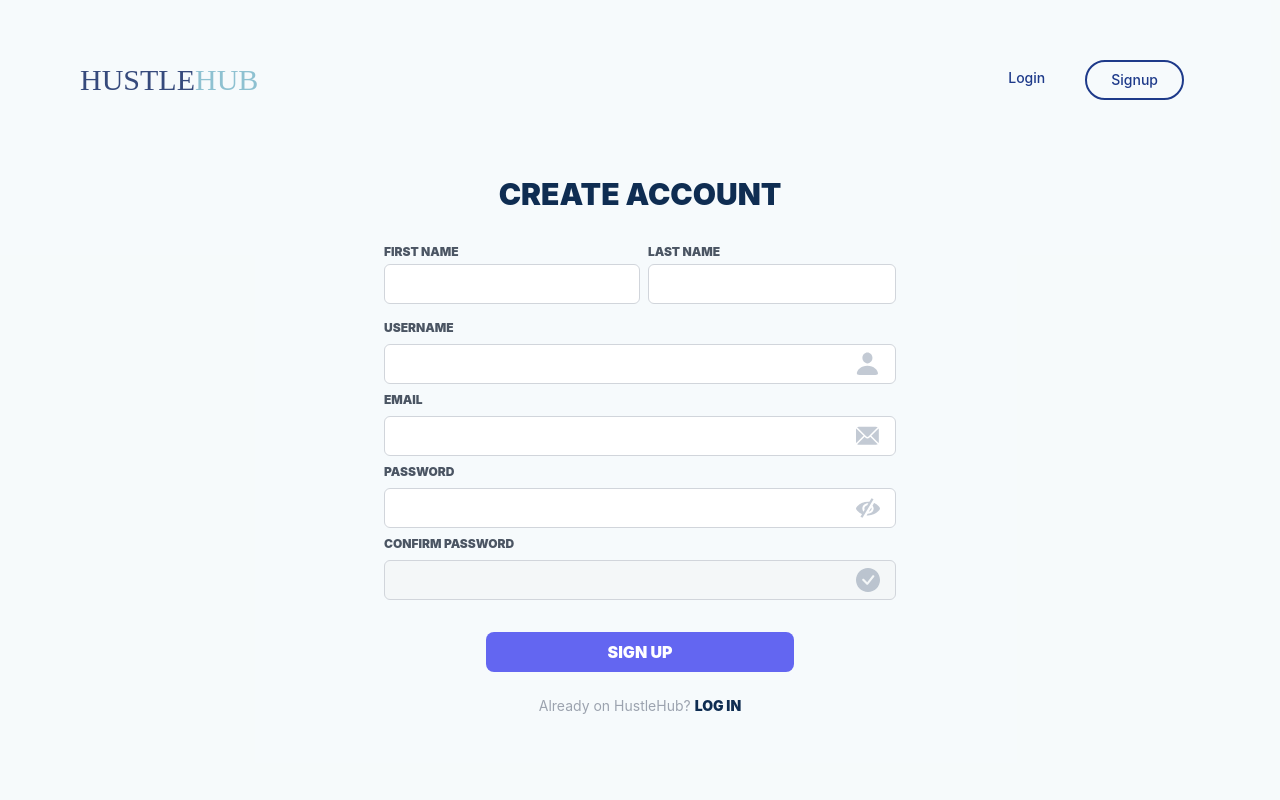
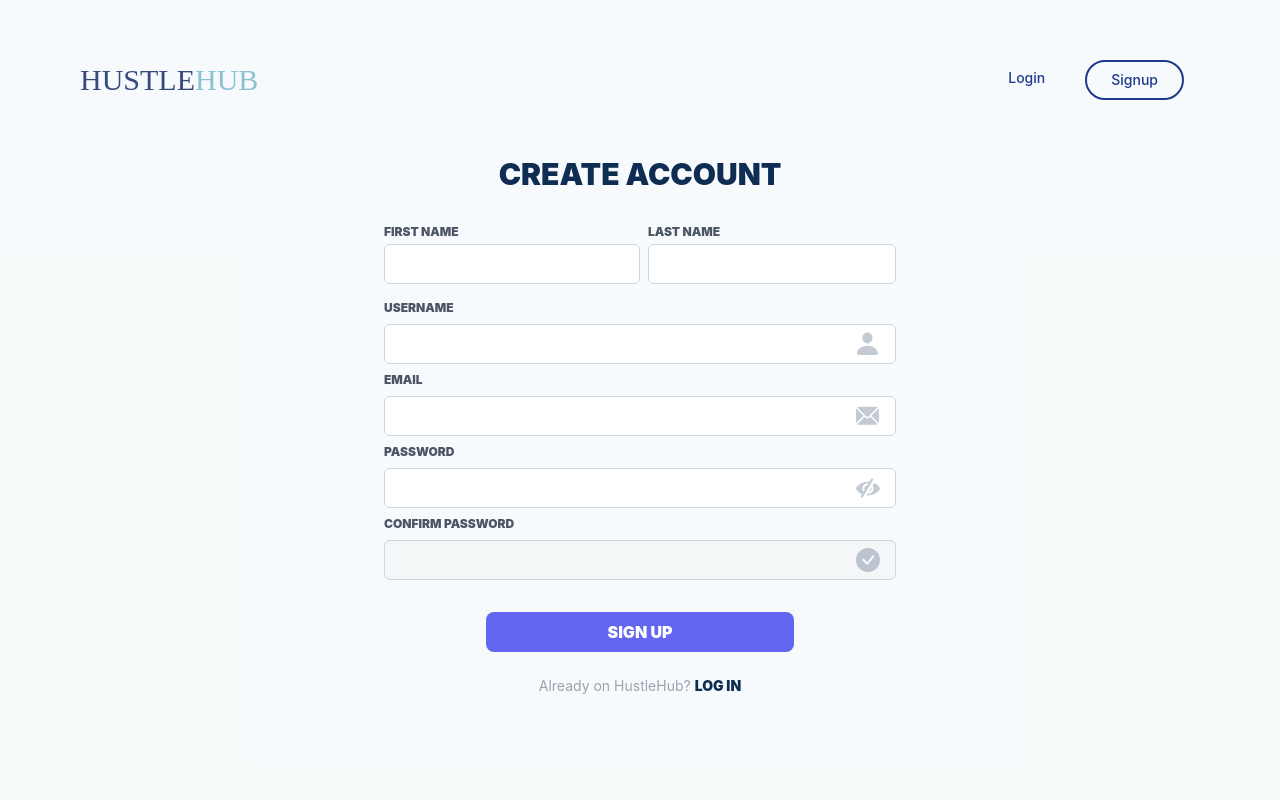
Before and after one commit to ALPHA-GPTK/HustleHub, a PHP site: page /signup.php in a window 1280 px wide. Run offline with PHP 8.4, Linux system fonts and the light colour scheme; style sheets or scripts are compiled from the project's sources.

Commit message:
signup.php - -mt-5

```diff
--- a/signup.php
+++ b/signup.php
@@ -1,6 +1,6 @@
 <div class="bg-lightBlue_8 h-screen">
   <?php require_once "header.php" ?>
-  <div class="flex justify-center overflow-hidden">
+  <div class="flex justify-center overflow-hidden -mt-5">
     <div class="container w-full">
       <form action="create_signup.php" method="post" oninput='password.setCustomValidity(password.value !== confirm_password.value ? "Password is not the same with the confirm password." : "")'>
         <div class="max-w-lg flex flex-wrap mx-auto md:space-y-4">
```
